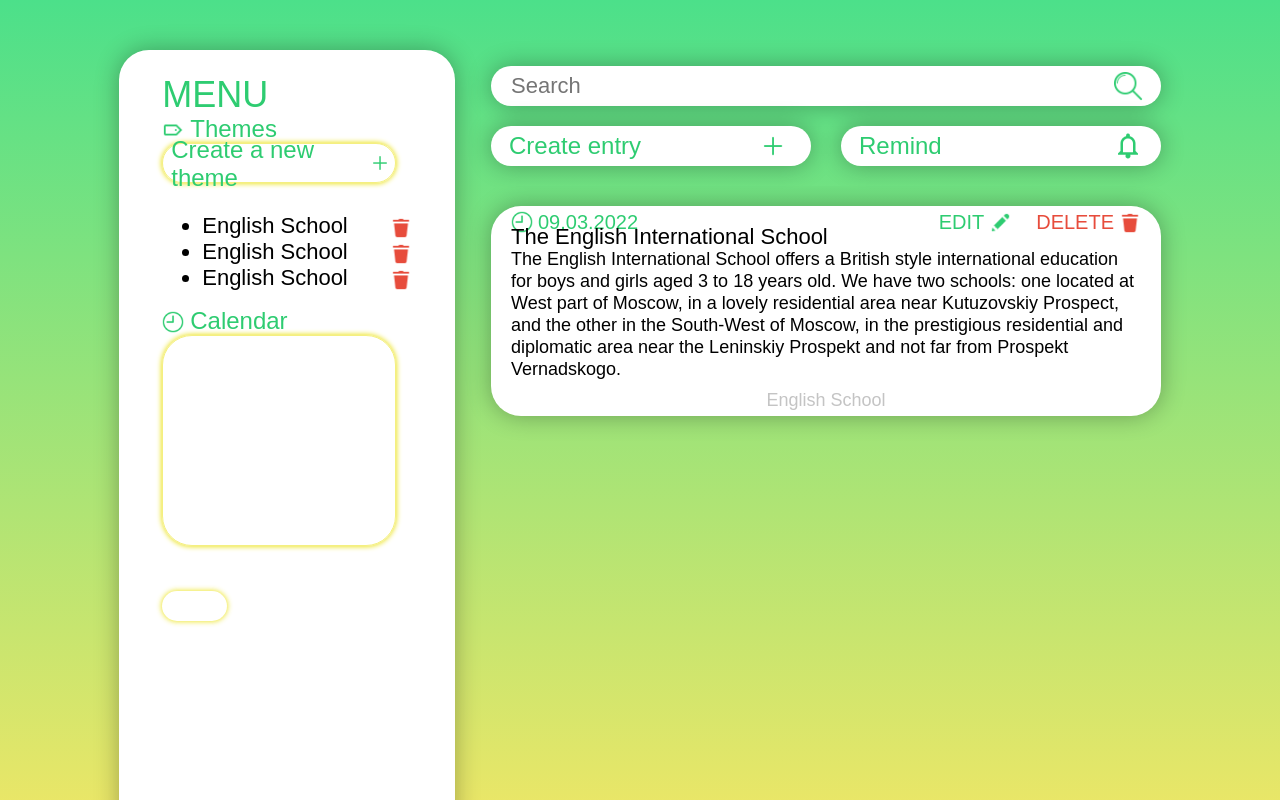
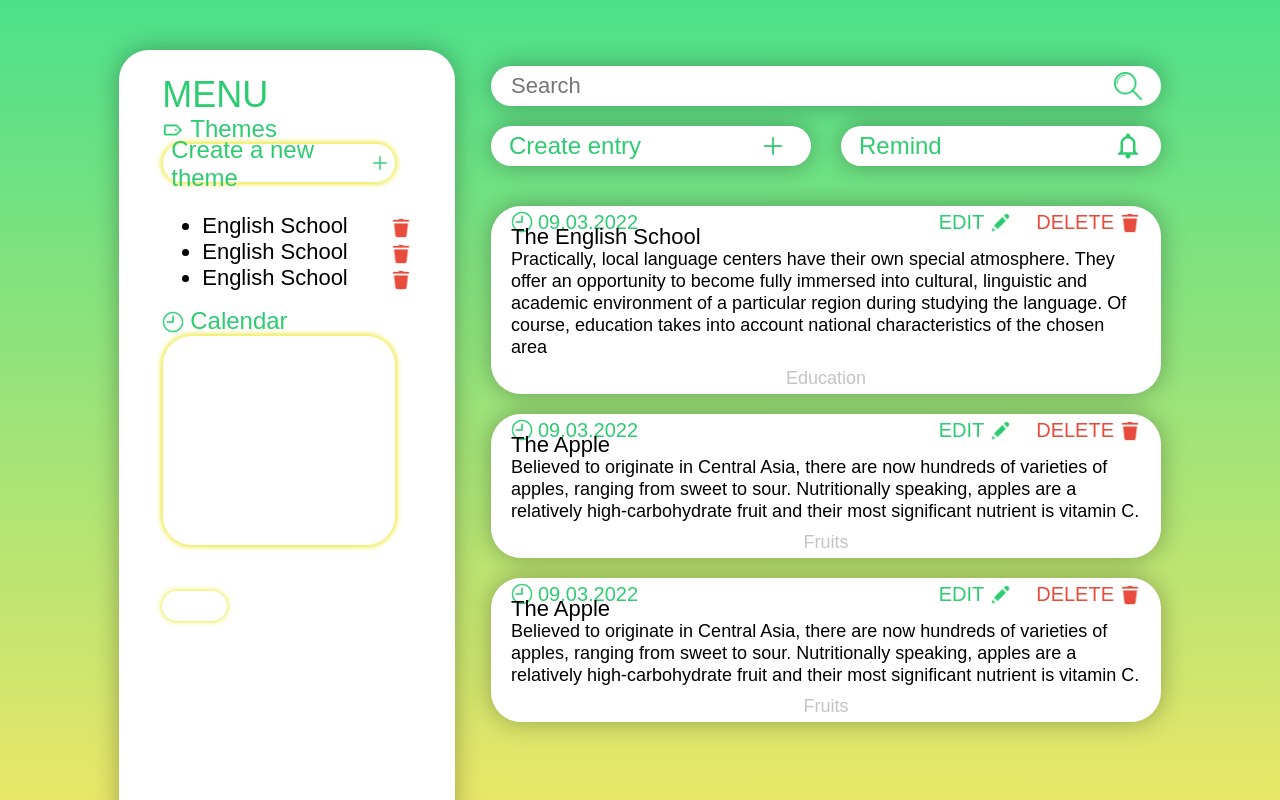
Before and after one commit to ElHilarion/react-todo, a React (Create React App) app: page / in a window 1280 px wide. Built offline with nearby package versions, Linux system fonts and the light colour scheme; a web font is replaced by a local one.

Commit message:
3 commit memo creation function

```diff
--- a/src/components/Memo.js
+++ b/src/components/Memo.js
@@ -1,4 +1,4 @@
-function Memo(){
+function Memo(props){
     return(
         <div className="memo">
             <div className="memo__header">
@@ -17,17 +17,9 @@ function Memo(){
                     </div>
                 </div>
             </div>
-            <h3>The English International School</h3>
-            <p>
-                The English International School offers a British style
-                international education for boys and girls aged 3 to 18
-                years old. We have two schools: one located at West part
-                of Moscow, in a lovely residential area near Kutuzovskiy
-                Prospect, and the other in the South-West of Moscow,
-                in the prestigious residential and diplomatic area near
-                the Leninskiy Prospekt and not far from Prospekt Vernadskogo.
-            </p>
-            <h2 className="memo__theme">English School</h2>
+            <h3>{props.title}</h3>
+            <p>{props.text}</p>
+            <h2 className="memo__theme">{props.theme}</h2>
         </div>
     );
 }
--- /dev/null
+++ b/src/dataMemos.js
@@ -0,0 +1,22 @@
+export const dataMemos = [
+    {
+        id: 1,
+        titleMemo: "The English School",
+        textMemo: "Practically, local language centers have their own special atmosphere. They offer an opportunity to become fully immersed into cultural, linguistic and academic environment of a particular region during studying the language. Of course, education takes into account national characteristics of the chosen area",
+        themeMemo: "Education"
+    },
+    {
+        id: 2,
+        titleMemo: "The Apple",
+        textMemo: "Believed to originate in Central Asia, there are now hundreds of varieties of apples, ranging from sweet to sour. Nutritionally speaking, apples are a relatively high-carbohydrate fruit and their most significant nutrient is vitamin C.",
+        themeMemo: "Fruits"
+    },
+    {
+        id: 3,
+        titleMemo: "The Apple",
+        textMemo: "Believed to originate in Central Asia, there are now hundreds of varieties of apples, ranging from sweet to sour. Nutritionally speaking, apples are a relatively high-carbohydrate fruit and their most significant nutrient is vitamin C.",
+        themeMemo: "Fruits"
+    },
+
+
+];
--- a/src/pages/Create.jsx
+++ b/src/pages/Create.jsx
@@ -1,8 +1,10 @@
-import React from 'react';
+import React, { useState } from 'react';
+
+
+function Create({ open, setOpen }) {
 
 
 
-function Create({ open, setOpen}) {
     return (
         <div className={open ? 'content' : 'content open'}>
             <div className="content__header">
@@ -28,8 +30,8 @@ function Create({ open, setOpen}) {
                     </div>
                 </div>
             </div>
-            <div class="create__memo">
-                <div class="create__top">
+            <div className="create__memo">
+                <div className="create__top">
                     <div className="date">
                         <img width={22} src="./img/time.png" alt="date"/>
                         <span>06.03.2022</span>
@@ -45,9 +47,27 @@ function Create({ open, setOpen}) {
                         </div>
                     </div>
                 </div>
-                <textarea class="create__theme" placeholder="Theme"></textarea>
-                <textarea class="create__title" placeholder="Title"></textarea>
-                <textarea class="create__text" placeholder="Enter text..."></textarea>
+                <textarea
+                    className="create__theme"
+                    placeholder="Theme"
+
+
+                >
+                </textarea>
+                <textarea
+                    className="create__title"
+                    placeholder="Title"
+
+
+                >
+                </textarea>
+                <textarea
+                    className="create__text"
+                    placeholder="Enter text..."
+
+
+                >
+                </textarea>
             </div>
         </div>
     );
--- a/src/pages/Items.jsx
+++ b/src/pages/Items.jsx
@@ -2,9 +2,11 @@ import React, { useState } from 'react';
 import Memo from '../components/Memo';
 import Create from './Create';
 
+import { dataMemos } from '../dataMemos';
 
 function Items() {
     const [openCreate, setOpenCreate] = useState(false);
+
 
     return(
         <div>
@@ -28,13 +30,22 @@ function Items() {
                 <div className="content__memos">
                     <div className="content__items">
 
-                        <Memo/>
+                        {dataMemos.map((obj) => (
+                            <Memo
+                                id={obj.id}
+                                title={obj.titleMemo}
+                                text={obj.textMemo}
+                                theme={obj.themeMemo}
+                            />
+                        ))}
 
                     </div>
                 </div>
             </div>
-
-            <Create open={openCreate} setOpen={setOpenCreate} />
+            <Create
+                open={openCreate}
+                setOpen={setOpenCreate}
+            />
         </div>
     );
 }
--- a/src/scss/app.scss
+++ b/src/scss/app.scss
@@ -132,6 +132,8 @@ input{
     display: flex;
 
     .edit, .delete{
+        cursor: pointer;
+
         img{
             vertical-align: sub;
             margin-left: 5px;
@@ -140,7 +142,7 @@ input{
     }
 
     .edit{
-        padding-right: 25px;
+        margin-right: 25px;
     }
     .delete{
         color:#E74C3C;
--- a/src/scss/create.scss
+++ b/src/scss/create.scss
@@ -46,7 +46,7 @@
         margin-top: -2px;
 
         border-radius: 0 0 30px 30px;
-        font-size: 14px;
+        font-size: 16px;
 
         &::-webkit-scrollbar{
             width: 10px;
```
